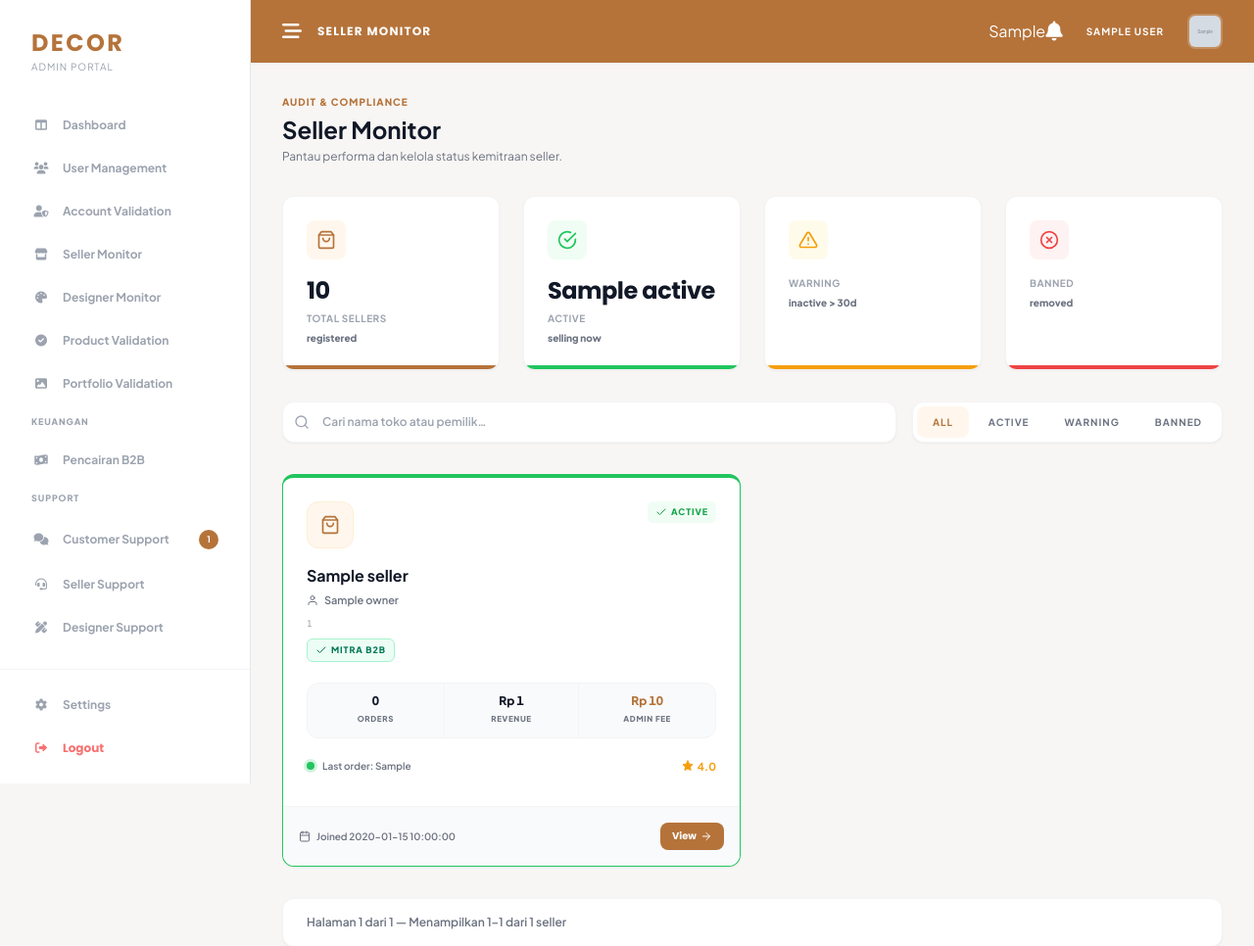
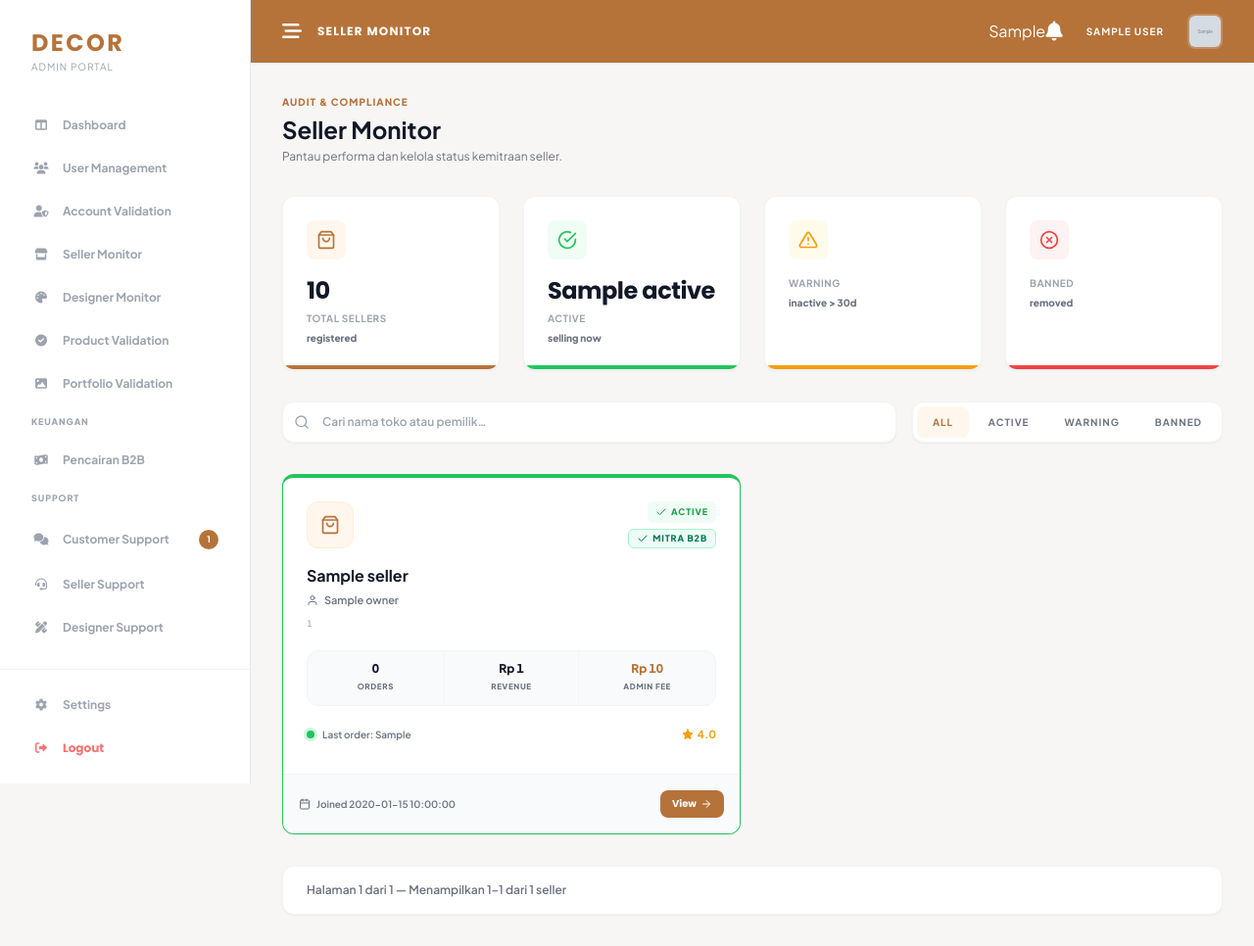
Before and after one commit to rathkakla/decor-web, a Laravel app: template resources/views/Admin/seller-monitor.blade.php in a window 1280 px wide. Shown: the top 966 px of the page at 98% size. Run offline with Laravel 12, Linux system fonts and the light colour scheme; a user stored in the database is signed in; tables that the repository leaves empty hold one stand-in row (values such as "Sample post"); the template is opened without the code that fills it: most values are stand-ins (such as "Sample title", 1, 10 or a date in 2020); grey boxes marked "Sample" are stand-in pictures; parts of the project's set-up code (start-up, migrations or seed data) failed here and were passed over; some libraries are stand-ins or nearby versions.

Commit message:
fix(admin): pindahkan badge Mitra B2B ke sudut kanan atas kartu seller-monitor
- Badge B2B menumpuk dengan badge status (kanan atas), tinggi header dikunci 48px
- Baris metrik Orders/Revenue/Admin Fee kini sejajar antar kartu dalam satu baris

```diff
--- a/resources/views/Admin/seller-monitor.blade.php
+++ b/resources/views/Admin/seller-monitor.blade.php
@@ -135,6 +135,7 @@ $menu_items = [
                     <div class="w-12 h-12 rounded-xl bg-orange-50 text-primary flex items-center justify-center border border-orange-100 {{ ($isBanned || $isWarning) ? 'grayscale' : '' }}">
                         <i data-feather="shopping-bag" class="w-5 h-5"></i>
                     </div>
+                    <div class="flex h-12 flex-col items-end justify-between">
                         @php
                             $statusCls = match($sl) {
                                 'warning' => 'bg-amber-50 text-amber-600',
@@ -152,21 +153,21 @@ $menu_items = [
                         <span class="inline-flex items-center px-2 py-1 rounded-md text-[9px] font-black uppercase tracking-widest {{ $statusCls }}">
                             <i data-feather="{{ $statusIcon }}" class="w-3 h-3 mr-1"></i> {{ $s->status }}
                         </span>
+                        @if(($s->b2b_status ?? 'not_registered') === 'pending')
+                            <span class="inline-flex items-center gap-1 px-2 py-0.5 rounded-md text-[9px] font-black uppercase tracking-widest bg-amber-50 text-amber-700 border border-amber-200 whitespace-nowrap">
+                                <i data-feather="clock" class="w-3 h-3"></i> Menunggu Persetujuan B2B
+                            </span>
+                        @elseif(!empty($s->b2b_enabled))
+                            <span class="inline-flex items-center gap-1 px-2 py-0.5 rounded-md text-[9px] font-black uppercase tracking-widest bg-emerald-50 text-emerald-700 border border-emerald-200 whitespace-nowrap">
+                                <i data-feather="check" class="w-3 h-3"></i> Mitra B2B
+                            </span>
+                        @endif
+                    </div>
                 </div>
 
                 <div class="text-base font-bold text-gray-900 mb-1 {{ $isBanned ? 'line-through text-red-500' : '' }}">{{ $s->name }}</div>
                 <div class="text-[11px] text-gray-500 font-semibold flex items-center gap-1.5"><i data-feather="user" class="w-3 h-3"></i>{{ $s->owner }}</div>
                 <div class="font-mono text-[9px] text-gray-400 mt-2">{{ $s->id }}</div>
-
-                @if(($s->b2b_status ?? 'not_registered') === 'pending')
-                    <span class="inline-flex items-center gap-1 mt-2 px-2 py-1 rounded-md text-[9px] font-black uppercase tracking-widest bg-amber-50 text-amber-700 border border-amber-200">
-                        <i data-feather="clock" class="w-3 h-3"></i> Menunggu Persetujuan B2B
-                    </span>
-                @elseif(!empty($s->b2b_enabled))
-                    <span class="inline-flex items-center gap-1 mt-2 px-2 py-1 rounded-md text-[9px] font-black uppercase tracking-widest bg-emerald-50 text-emerald-700 border border-emerald-200">
-                        <i data-feather="check" class="w-3 h-3"></i> Mitra B2B
-                    </span>
-                @endif
 
                 <!-- Metrics: 3 kolom menyamping, nilai di atas label -->
                 <div class="bg-gray-50 border border-gray-100 rounded-xl my-5 grid grid-cols-3 overflow-hidden">
```
Lines whose indentation alone changed are shown as unchanged.
